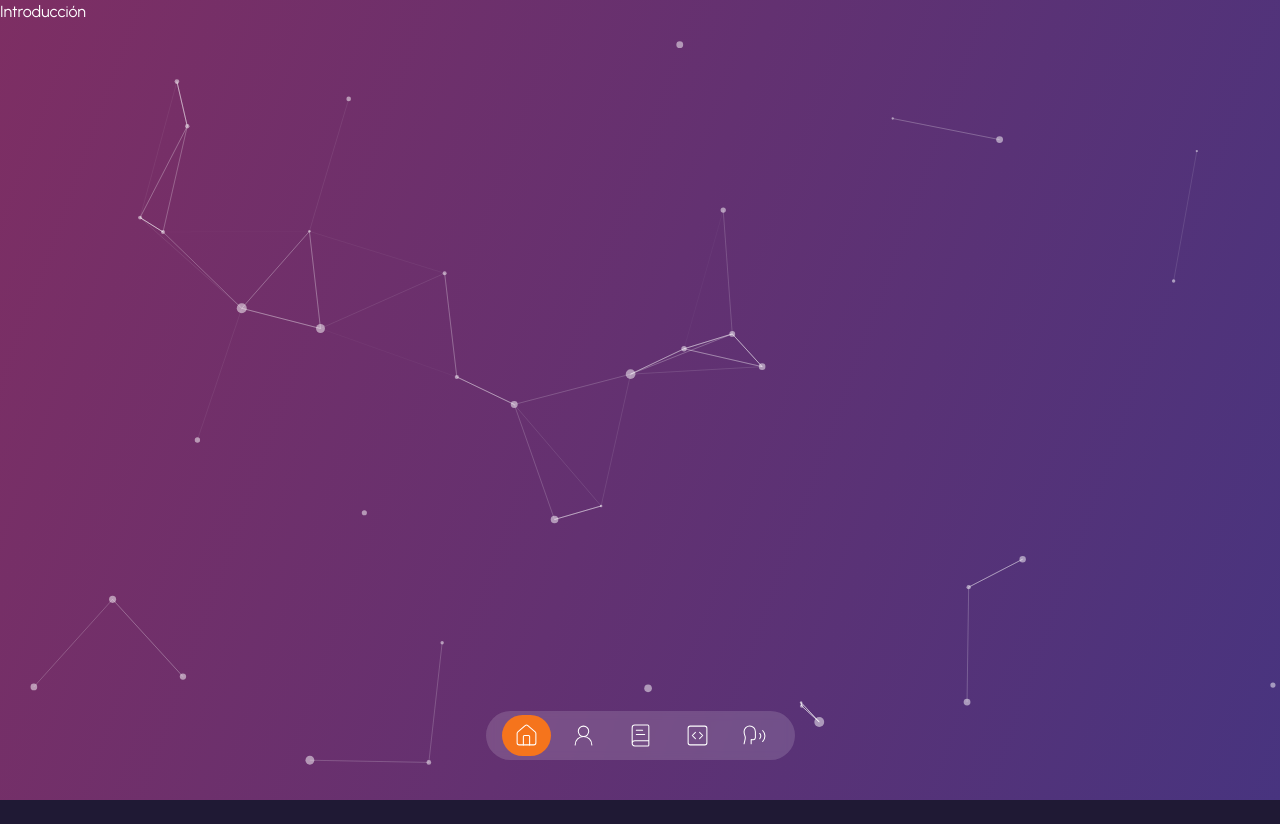
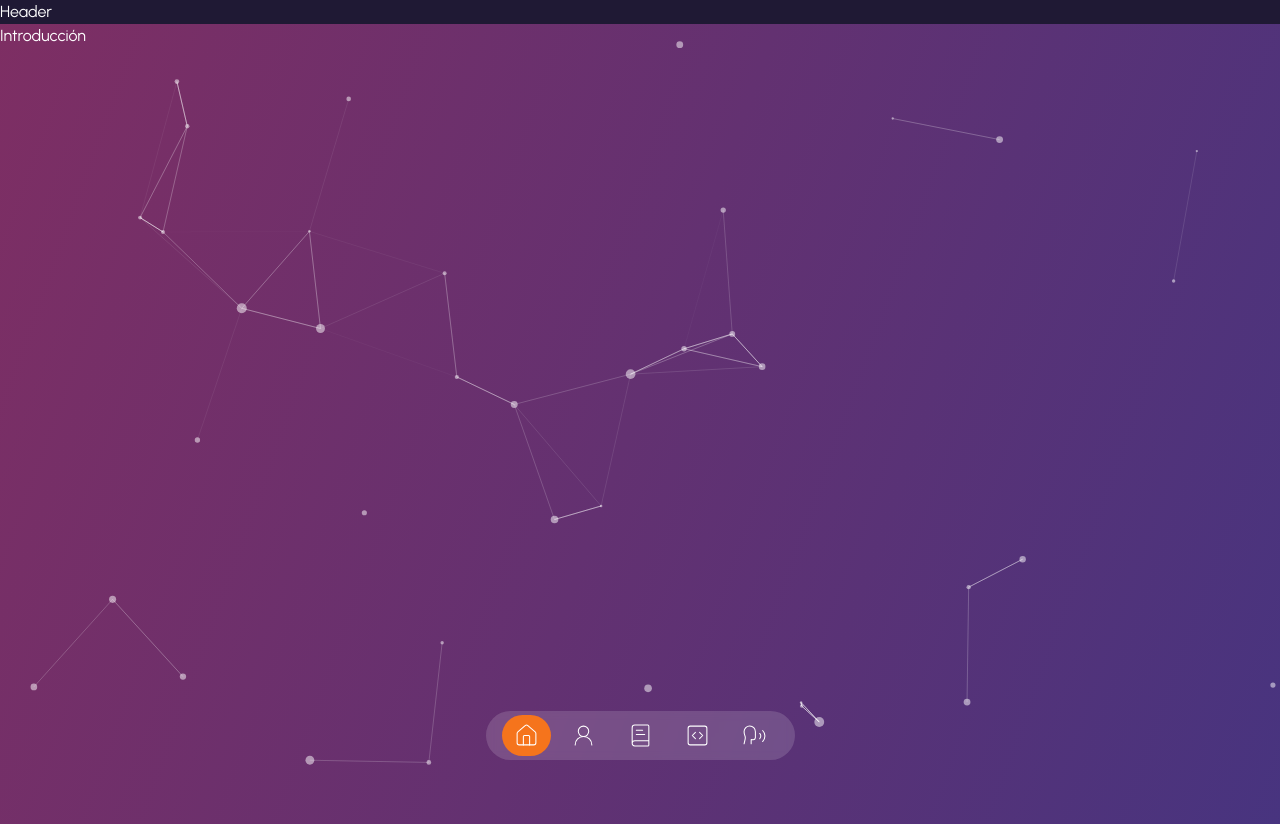
Before and after one commit to fantasyfuerte/portfolio-landing-page, a Next.js app: page / in a window 1280 px wide. Before the commit the page ends 800 px from the top, so only its background shows below. Built offline with nearby package versions, Linux system fonts and the light colour scheme.

Commit message:
Add Header component to RootLayout for improved structure

```diff
--- a/src/app/layout.tsx
+++ b/src/app/layout.tsx
@@ -2,6 +2,7 @@ import type { Metadata } from "next";
 import "./globals.css";
 import { Urbanist } from "next/font/google";
 import Navbar from "@/components/navbar";
+import Header from "@/components/header";
 
 const urbanist = Urbanist({
   subsets: ["latin"],
@@ -20,6 +21,7 @@ export default function RootLayout({
   return (
     <html lang="en">
       <body className={urbanist.className}>
+        <Header />
         <Navbar />
         {children}
       </body>
```
